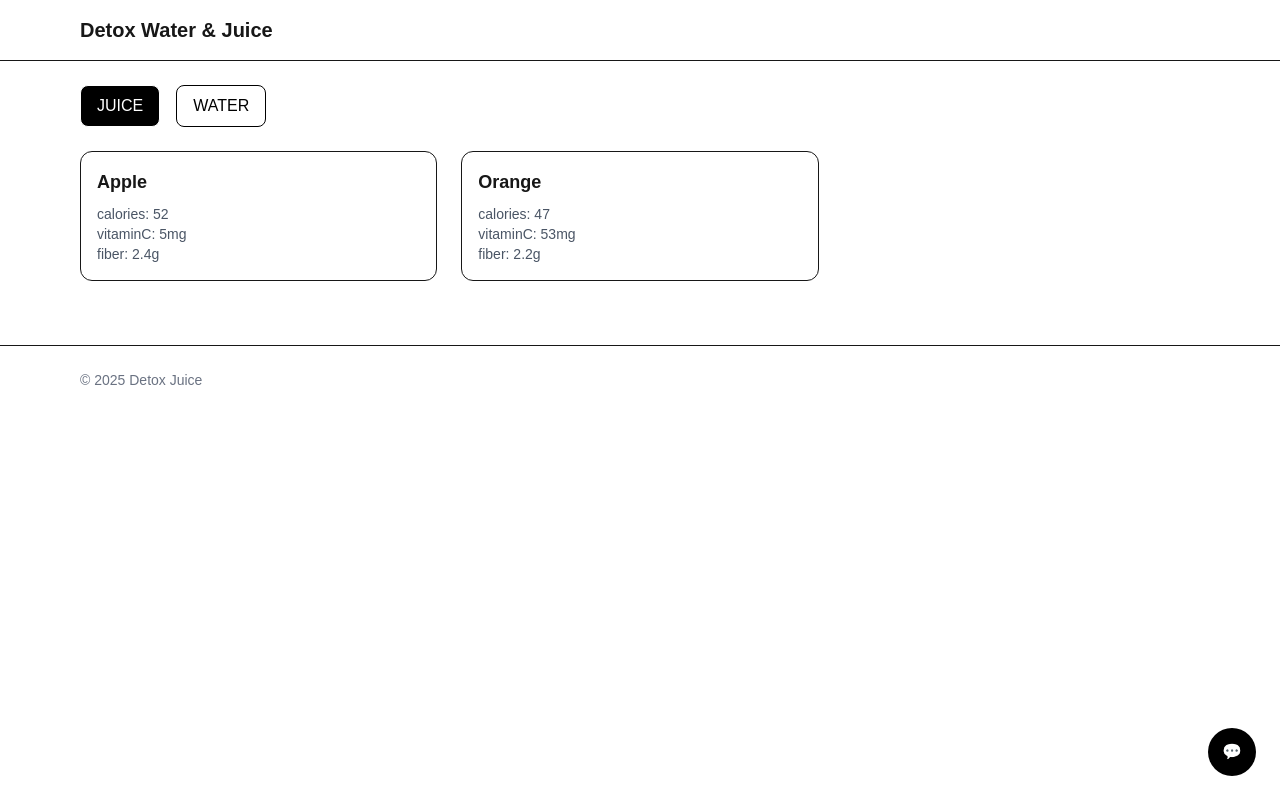
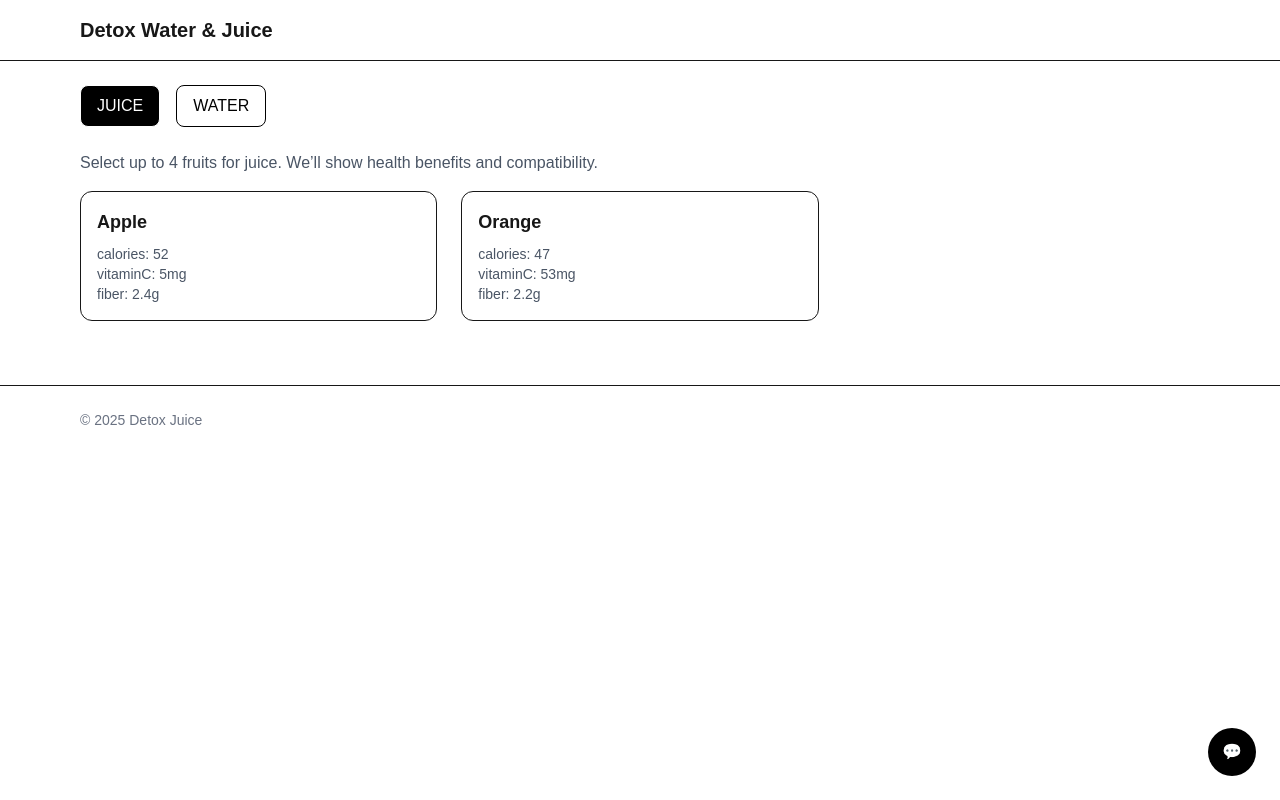
Before and after one commit to Vicky-00/detox-fruit, a Next.js app: page / in a window 1280 px wide. Built offline with nearby package versions, Linux system fonts and the light colour scheme.

Commit message:
fix: read drink type from store in home page

```diff
--- a/src/app/api/chat/route.ts
+++ b/src/app/api/chat/route.ts
@@ -5,22 +5,27 @@ import { validateMix } from "@/lib/validateMix";
 export async function POST(req: Request) {
   const { message } = await req.json();
   const text = message.toLowerCase();
+  const cleaned = text.replace(/[?]/g, "");
+
 
   // Fruit benefit query
-  const fruit = fruits.find((f) =>
-    text.includes(f.name.toLowerCase())
-  );
+ const fruit = fruits.find(
+  (f) =>
+    cleaned.includes(f.name.toLowerCase()) ||
+    cleaned.includes(f.id)
+);
 
-  if (fruit && text.includes("benefit")) {
+
+  if (fruit && cleaned.includes("benefit")) {
     return NextResponse.json({
       reply: `${fruit.name} benefits: ${fruit.benefits.join(", ")}`
     });
   }
 
   // Mix validation query
-  if (text.includes("mix")) {
+  if (cleaned.includes("mix")) {
     const selected = fruits
-      .filter((f) => text.includes(f.id))
+      .filter((f) => cleaned.includes(f.id))
       .map((f) => f.id);
 
     if (selected.length >= 2) {
--- a/src/app/page.tsx
+++ b/src/app/page.tsx
@@ -1,12 +1,22 @@
+"use client";
+
 import fruits from "@/data/fruits.json";
 import FruitCard from "@/components/Fruitcard";
 import DrinkTypeToggle from "@/components/DrinkTypeToggle";
 import BuilderSummary from "@/components/BuilderSummary";
+import { useBuilderStore } from "@/store/useBuilderStore";
 
 export default function Home() {
+  const { type } = useBuilderStore();
+
   return (
     <section>
       <DrinkTypeToggle />
+
+      <p className="text-gray-600 mb-4">
+        Select up to {type === "juice" ? "4 fruits for juice" : "2 fruits for water"}.
+        We’ll show health benefits and compatibility.
+      </p>
 
       <div className="grid grid-cols-1 sm:grid-cols-2 md:grid-cols-3 gap-6">
         {fruits.map((fruit) => (
--- a/src/components/ChatBot.tsx
+++ b/src/components/ChatBot.tsx
@@ -27,6 +27,10 @@ export default function ChatBot() {
     <div className="fixed bottom-6 right-6 z-50">
       {open && (
         <div className="w-72 bg-white border rounded-xl shadow p-3 mb-2">
+            <div className="text-xs text-gray-500 mb-2">
+  Try asking: “Apple benefits”, “Can I mix apple banana?”
+</div>
+
           <div className="h-40 overflow-y-auto text-sm space-y-1">
             {messages.map((m, i) => (
               <div key={i}>{m}</div>
--- a/src/store/useBuilderStore.ts
+++ b/src/store/useBuilderStore.ts
@@ -13,10 +13,21 @@ export const useBuilderStore = create<BuilderState>((set) => ({
   selectedFruits: [],
   setType: (type) => set({ type }),
   toggleFruit: (id) =>
-    set((state) => ({
-      selectedFruits: state.selectedFruits.includes(id)
-        ? state.selectedFruits.filter((f) => f !== id)
-        : [...state.selectedFruits, id],
-    })),
+  set((state) => {
+    const limit = state.type === "juice" ? 4 : 2;
+
+    if (state.selectedFruits.includes(id)) {
+      return {
+        selectedFruits: state.selectedFruits.filter((f) => f !== id),
+      };
+    }
+
+    if (state.selectedFruits.length >= limit) {
+      return state;
+    }
+
+    return { selectedFruits: [...state.selectedFruits, id] };
+  }),
+
   reset: () => set({ selectedFruits: [] }),
 }));
```
